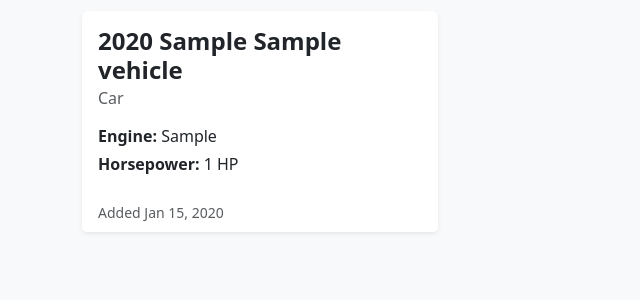
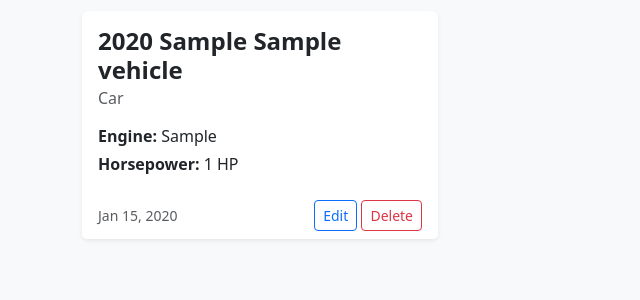
Before and after one commit to briankimani640/dream-garage, a Django app: page / in a window 1280 px wide. Shown: the part 195-495 px from the top of the page, without its empty margins (0-640 px from the left). Run offline with Django 5.2, Linux system fonts and the light colour scheme; tables that the repository leaves empty hold one stand-in row (values such as "Sample post").

Commit message:
feat: Complete CRUD cycle with edit and delete functionality

```diff
--- a/garage/templates/garage/forms.py
+++ b/garage/forms.py
@@ -4,10 +4,8 @@ from .models import Vehicle
 class VehicleForm(forms.ModelForm):
     class Meta:
         model = Vehicle
-        # We include all fields except 'added_on' since that is automatic
         fields = ['make', 'model_name', 'vehicle_type', 'year', 'engine_specs', 'horsepower', 'description']
 
-        # Adding some Bootstrap CSS classes to make the form look good
         widgets = {
             'make': forms.TextInput(attrs={'class': 'form-control', 'placeholder': 'e.g., Subaru'}),
             'model_name': forms.TextInput(attrs={'class': 'form-control', 'placeholder': 'e.g., WRX STI'}),
--- a/garage/templates/garage/vehicle_list.html
+++ b/garage/templates/garage/vehicle_list.html
@@ -23,8 +23,12 @@
                             <p class="card-text"><strong>Horsepower:</strong> {{ vehicle.horsepower }} HP</p>
                         {% endif %}
                     </div>
-                    <div class="card-footer bg-white border-top-0">
-                        <small class="text-muted">Added {{ vehicle.added_on|date:"M d, Y" }}</small>
+                    <div class="card-footer bg-white border-top-0 d-flex justify-content-between align-items-center">
+                         <small class="text-muted">{{ vehicle.added_on|date:"M d, Y" }}</small>
+                            <div>
+                                <a href="{% url 'edit_vehicle' vehicle.pk %}" class="btn btn-sm btn-outline-primary">Edit</a>
+                                <a href="{% url 'delete_vehicle' vehicle.pk %}" class="btn btn-sm btn-outline-danger">Delete</a>
+                            </div>
                     </div>
                 </div>
             </div>
--- a/garage/urls.py
+++ b/garage/urls.py
@@ -5,5 +5,7 @@ urlpatterns = [
     # This makes the vehicle list show up right on the homepage
     path('', views.vehicle_list, name='vehicle_list'),
     path('add/', views.add_vehicle, name='add_vehicle'),
+    path('edit/<int:pk>/', views.edit_vehicle, name='edit_vehicle'),
+    path('delete/<int:pk>/', views.delete_vehicle, name='delete_vehicle'),
 
 ]
--- a/garage/views.py
+++ b/garage/views.py
@@ -1,4 +1,4 @@
-from django.shortcuts import render, redirect
+from django.shortcuts import render, redirect, get_object_or_404
 from .models import Vehicle
 from .forms import VehicleForm
 
@@ -18,3 +18,22 @@ def add_vehicle(request):
 
     context = {'form': form}
     return render(request, 'garage/add_vehicle.html', context)
+
+def edit_vehicle(request, pk):
+    vehicle = get_object_or_404(Vehicle, pk=pk)
+    if request.method == "POST":
+        # 'instance=vehicle' tells Django to update the existing record instead of creating a new one
+        form = VehicleForm(request.POST, instance=vehicle)
+        if form.is_valid():
+            form.save()
+            return redirect('vehicle_list')
+    else:
+        form = VehicleForm(instance=vehicle)
+    return render(request, 'garage/add_vehicle.html', {'form': form, 'edit_mode': True})
+
+def delete_vehicle(request, pk):
+    vehicle = get_object_or_404(Vehicle, pk=pk)
+    if request.method == "POST":
+        vehicle.delete()
+        return redirect('vehicle_list')
+    return render(request, 'garage/delete_confirm.html', {'vehicle': vehicle})
```
Also changed, not shown: garage/templates/garage/delete_confirm.html (added, +8 -0 lines).
